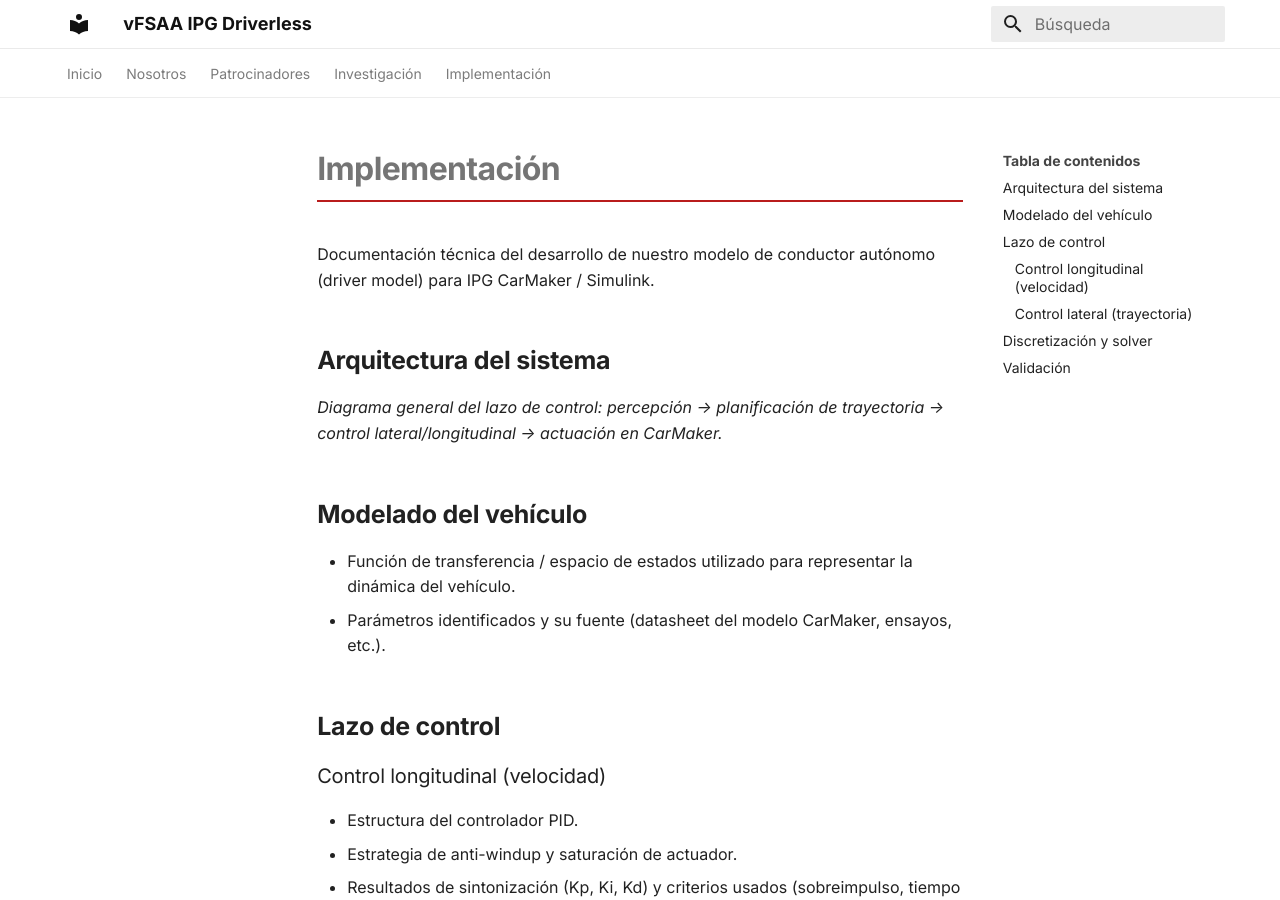
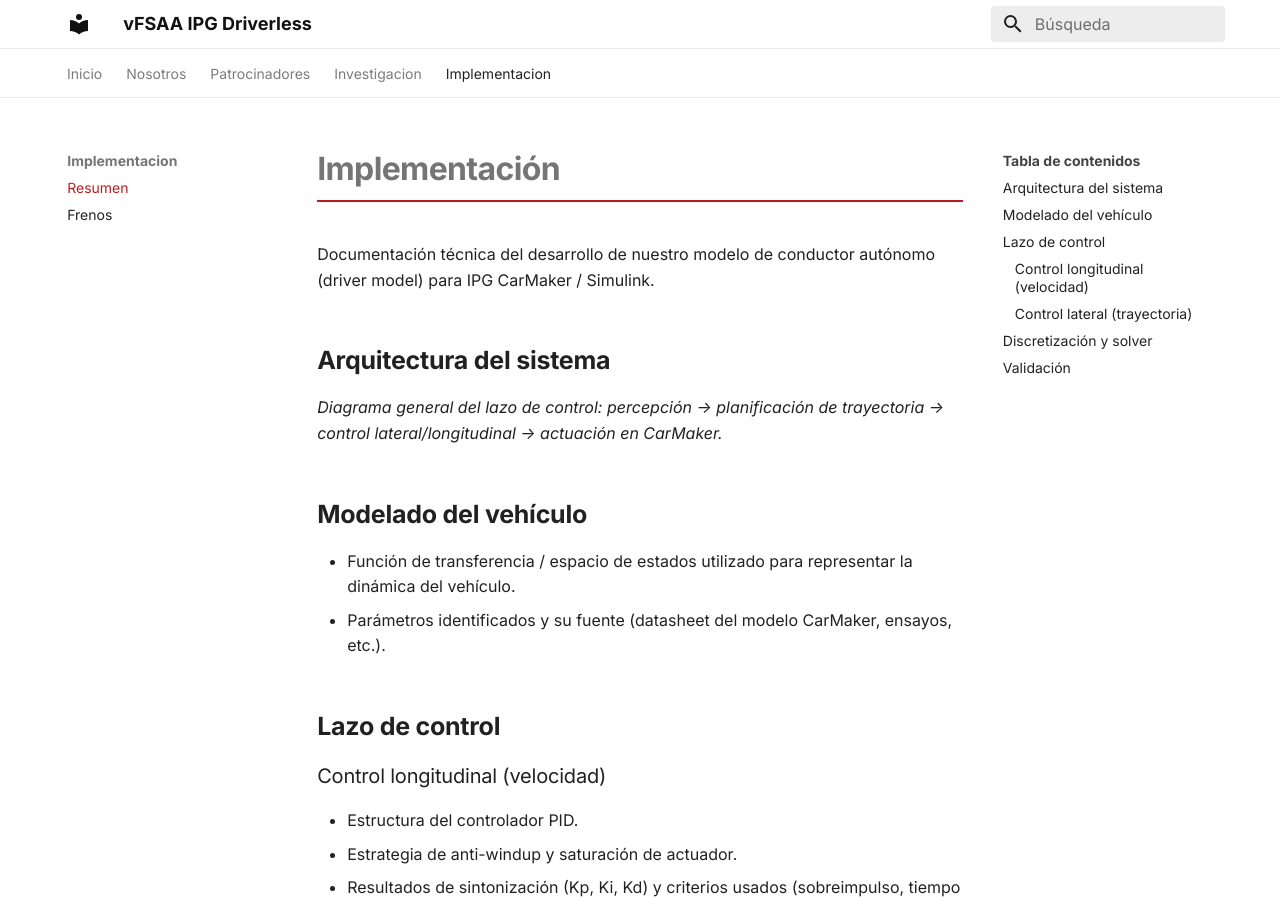
Before and after one commit to stavara/driverless, an MkDocs documentation site: the page built from docs/implementacion/index.md, in a window 1280 px wide and 900 px high. Built offline with MkDocs 1.6.1 and Material for MkDocs 9.7.7, drawn with Linux system fonts in a browser that asks for light colours; some of the changed text lies outside the part shown.

Commit message:
Fix indentation and spelling in mkdocs.yml

```diff
--- a/mkdocs.yml
+++ b/mkdocs.yml
@@ -67,7 +67,7 @@ nav:
   - Inicio: index.md
   - Nosotros: nosotros.md
   - Patrocinadores: patrocinadores.md
-  - Investigación: investigacion.md
-  - Implementación:
-      - Resumen: implementación/index.md
-      - Frenos: implementación/frenos.md
+  - Investigacion: investigacion.md
+  - Implementacion:
+      - Resumen: implementacion/index.md
+      - Frenos: implementacion/frenos.md
```
